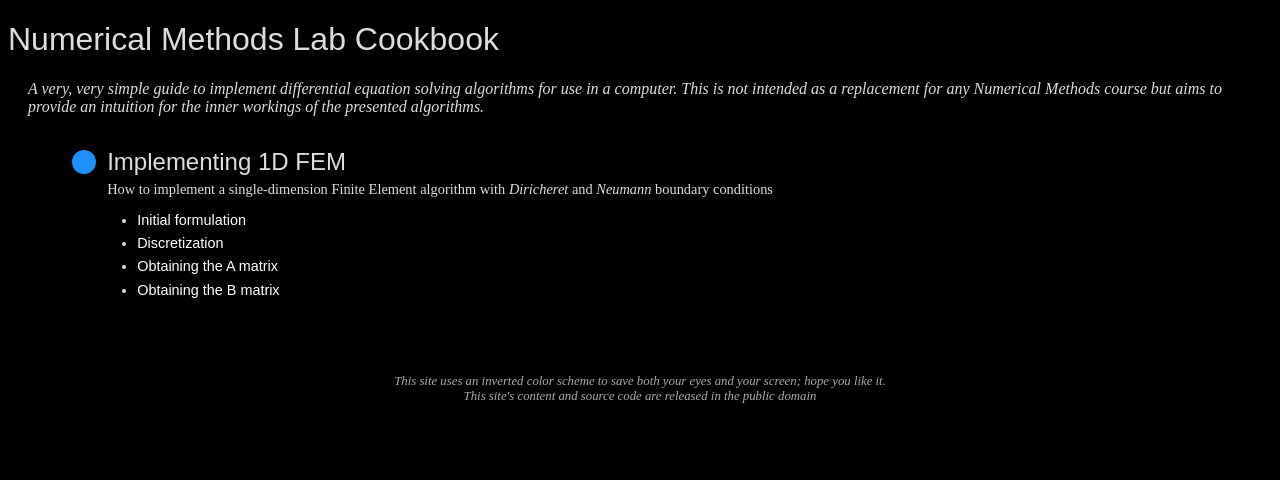
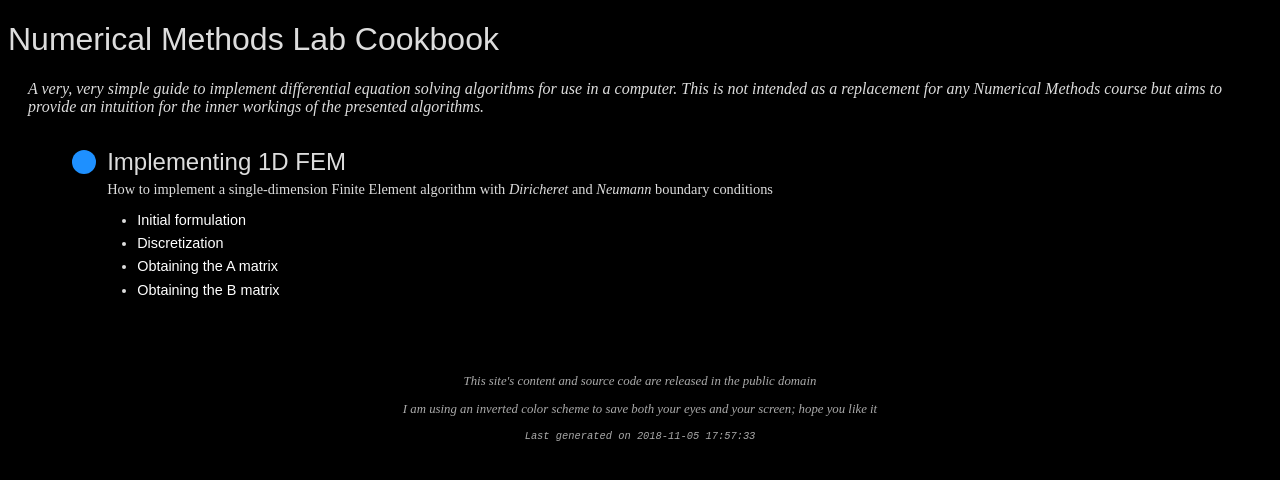
Before and after one commit to unipv-ce18/nmes-lab, a Jekyll site: the page built from index.html, in a window 1280 px wide. Shown: the top 480 px of the page. Built offline with Jekyll 4.4.1, drawn with Linux system fonts in a browser that asks for light colours; some web fonts are replaced.

Commit message:
Add build time label and links transitions

```diff
--- a/_layouts/article_section.html
+++ b/_layouts/article_section.html
@@ -6,7 +6,7 @@
     <meta charset="utf-8">
     {%- include base.html %}
     <link rel="stylesheet" href="{{ base }}/assets/style/article.css" />
-    <link href="https://fonts.googleapis.com/css?family=Eczar|Proza+Libre" rel="stylesheet">
+    <link rel="stylesheet" href="https://fonts.googleapis.com/css?family=Eczar|Proza+Libre" crossorigin="anonymous" />
     <link rel="stylesheet" href="https://unpkg.com/katex@0.10.0-rc.1/dist/katex.min.css"
           integrity="sha256-xhfwXOVSNtfqllKqZeJXC77C4gHlToAsBZ1VPuo78s0=" crossorigin="anonymous" />
     <script defer src="{{ base }}/assets/script/main.js"></script>
--- a/_sass/article.scss
+++ b/_sass/article.scss
@@ -144,16 +144,34 @@ div.imgh {
 
   a {
     display: block;
+    padding: .3em .5em;
+    margin: 1em 1em;
+
     color: #ddd;
     background-color: rgba(255, 255, 255, .2);
-    padding: .3em .5em;
     border-radius: 8px;
-    margin: 1em 1em;
+
+    text-decoration: none;
+    font-variant: small-caps;
+
+    transition: color .2s, background-color .2s, transform .2s;
+
     &.prev {
       float: left;
+      &:hover {
+        transform: translateX(-5px);
+      }
     }
     &.next {
       float: right;
+      &:hover {
+        transform: translateX(5px);
+      }
+    }
+
+    &:hover {
+      color: #fff;
+      background-color: rgba(255, 255, 255, .3);
     }
   }
 }
--- a/_sass/index.scss
+++ b/_sass/index.scss
@@ -1,4 +1,6 @@
 @import 'main';
+
+$li-hover-trans-time: .3s;
 
 header em {
   display:block;
@@ -42,11 +44,23 @@ section {
 
   li {
     margin: .5em 0;
+    transition: color $li-hover-trans-time, transform $li-hover-trans-time;
   }
 
   a {
     color: white;
     text-decoration: none;
+
+    transition: color $li-hover-trans-time;
+  }
+
+  li:hover {
+    color: #ffab40;
+    transform: translateX(5px);
+
+    a {
+      color: #80d8ff;
+    }
   }
 }
 
--- a/index.html
+++ b/index.html
@@ -40,8 +40,9 @@ title: Numerical Methods Lab Cookbook
       {%- endfor -%}
     </main>
     <footer>
-      <div>This site uses an inverted color scheme to save both your eyes and your screen; hope you like it.</div>
       <div>This site's content and source code are released in the public domain</div>
+      <blockquote>I am using an inverted color scheme to save both your eyes and your screen; hope you like it</blockquote>
+      <pre>Last generated on {{ site.time | date: '%F %T' }}</pre>
     </footer>
   </body>
 </html>
```
